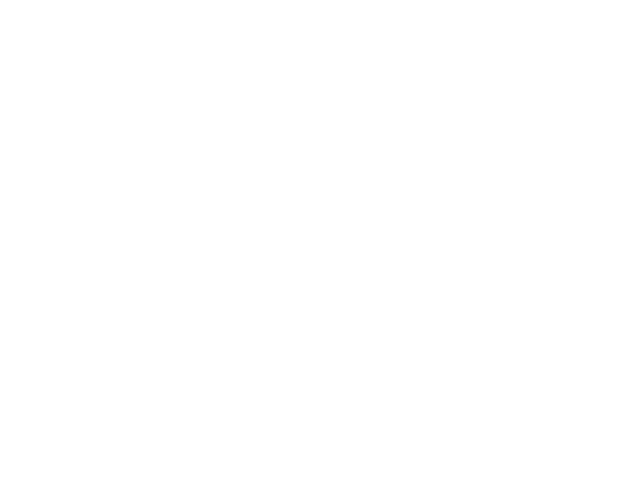
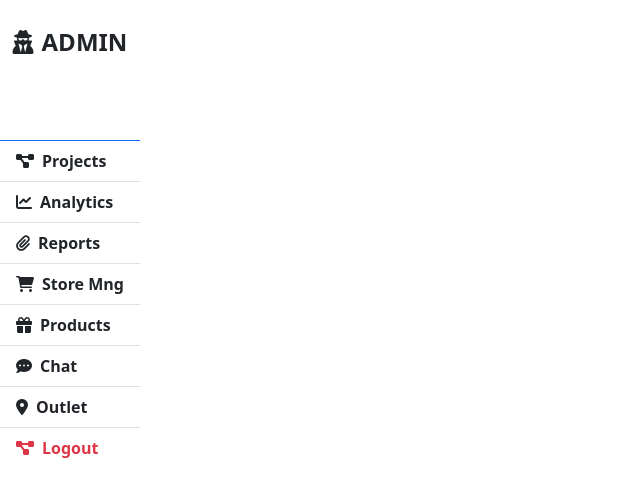
Before and after one commit to uchoamaster/EstudoGridBootstrap5, a plain HTML site: page dashboardB5/index.html in a window 1280 px wide. Shown: the whole page, without its empty margins (0-640 px from the left). Drawn offline with nearby package versions, Linux system fonts and the light colour scheme.

Commit message:
criando menu sidebar lateral do dashboard

```diff
--- a/dashboardB5/index.html
+++ b/dashboardB5/index.html
@@ -13,7 +13,40 @@
   <body>
     <div class="d-flex" id="wrapper">
 <!-- sidebar start here -->
-
+<div class="bg-white">
+  <div class="sidebar-heading text-center py-4 primary-text fs-4 fw-bold text-uppercase">
+    <i class="fas fa-user-secret me-2"></i>Admin
+  </div>
+  <div class="list-group list-group-flush my-3">
+    <a href="#" class="list-group-item list-group-item-action bg-transparent second-text active">
+      <i class="fas fa-tachometer-alt me-2"></i>Dashboard
+    </a>
+    <a href="#" class="list-group-item list-group-item-action bg-transparent second-text fw-bold">
+      <i class="fas fa-project-diagram me-2"></i>Projects
+    </a>
+    <a href="#" class="list-group-item list-group-item-action bg-transparent second-text fw-bold">
+      <i class="fas fa-chart-line me-2"></i>Analytics
+    </a>
+    <a href="#" class="list-group-item list-group-item-action bg-transparent second-text fw-bold">
+      <i class="fas fa-paperclip me-2"></i>Reports
+    </a>
+    <a href="#" class="list-group-item list-group-item-action bg-transparent second-text fw-bold">
+      <i class="fas fa-shopping-cart me-2"></i>Store Mng
+    </a>
+    <a href="#" class="list-group-item list-group-item-action bg-transparent second-text fw-bold">
+      <i class="fas fa-gift me-2"></i>Products
+    </a>
+    <a href="#" class="list-group-item list-group-item-action bg-transparent second-text fw-bold">
+      <i class="fas fa-comment-dots me-2"></i>Chat
+    </a>
+    <a href="#" class="list-group-item list-group-item-action bg-transparent second-text fw-bold">
+      <i class="fas fa-map-marker-alt me-2"></i>Outlet
+    </a>
+    <a href="#" class="list-group-item list-group-item-action bg-transparent text-danger fw-bold">
+      <i class="fas fa-project-diagram me-2"></i>Logout
+    </a>
+  </div>
+</div>
 <!-- sidebar ends here -->
     </div>
 
```
